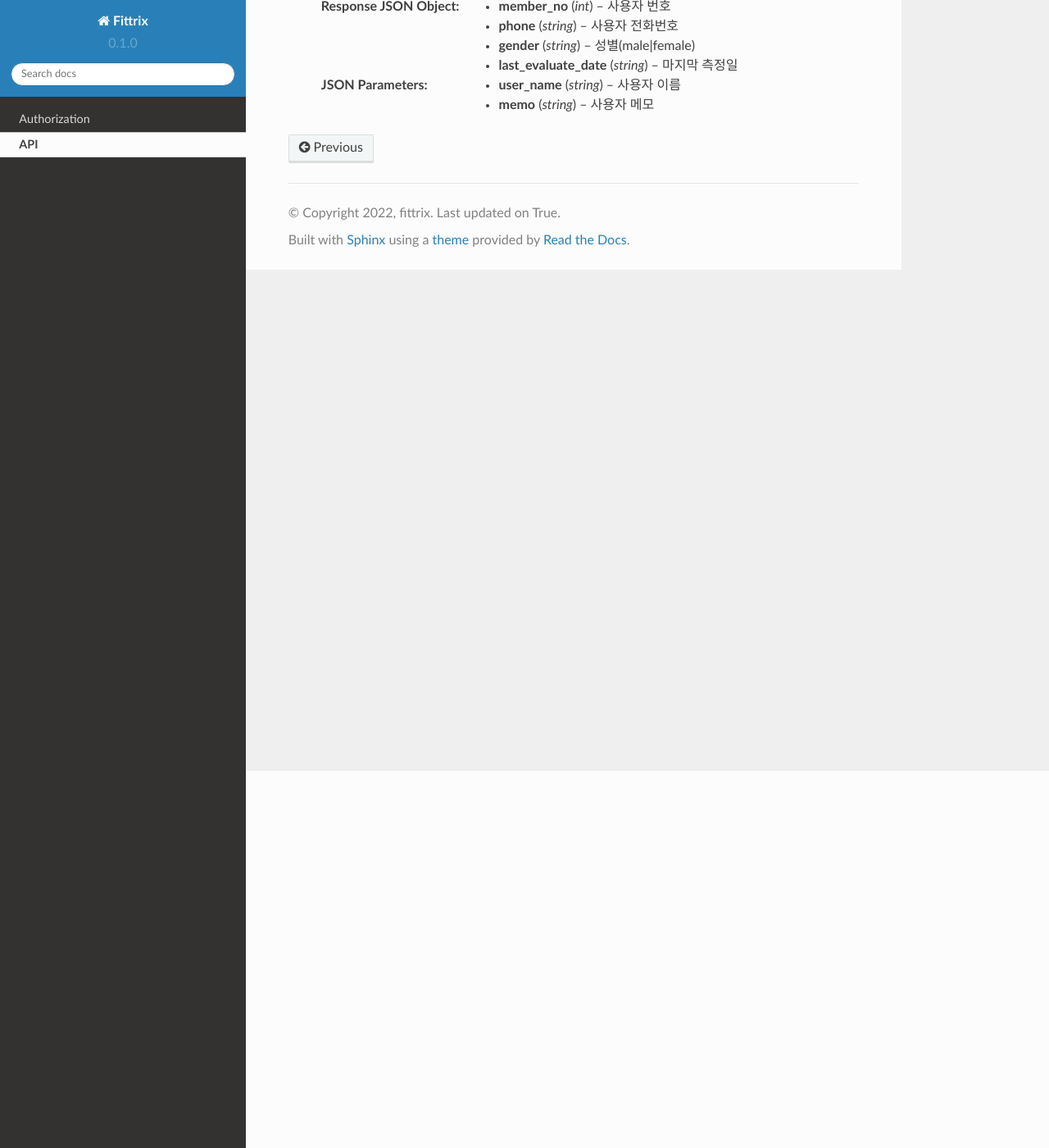
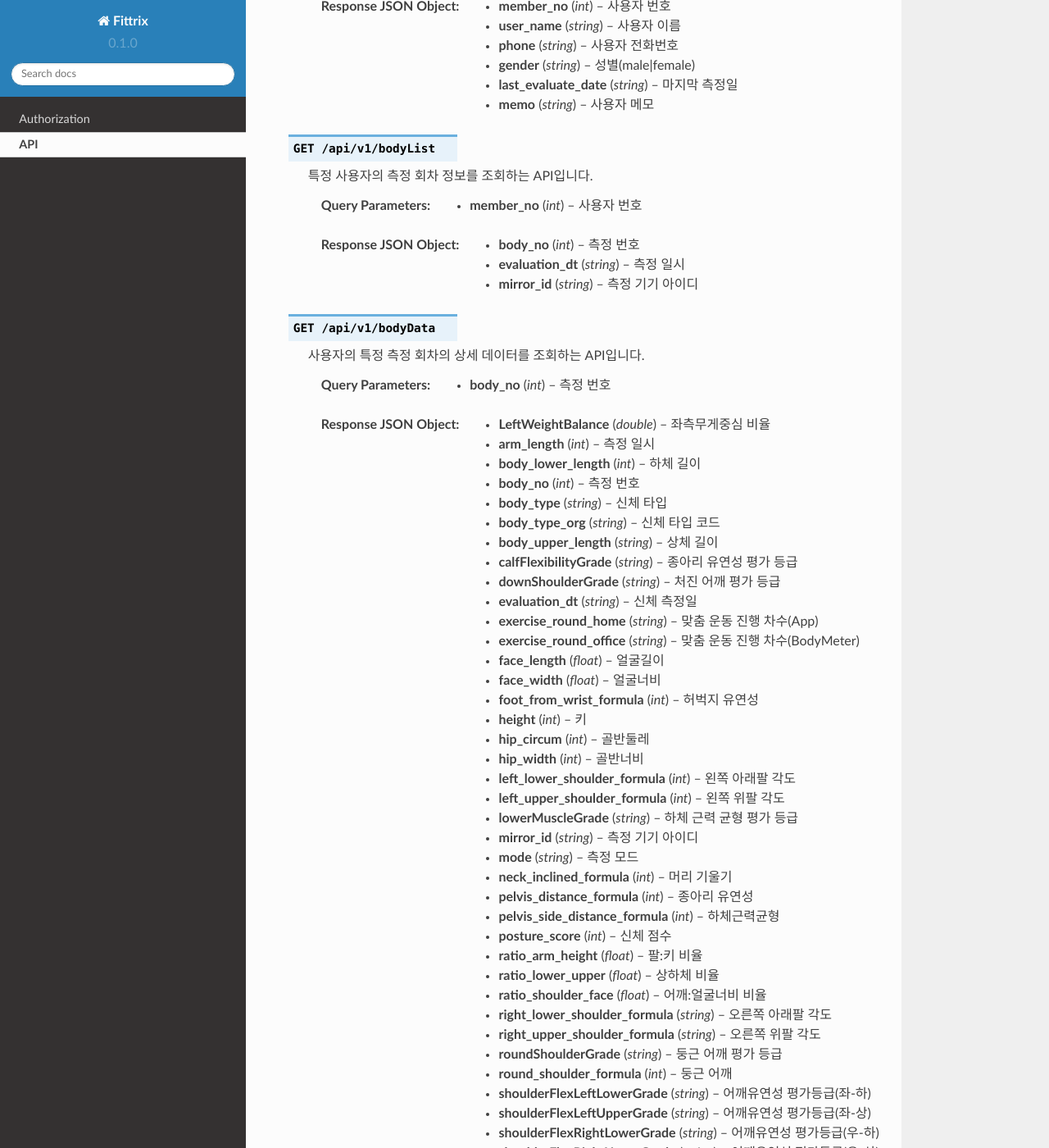
Before and after one commit to fittrix-dev/single_api, a Sphinx documentation site: the page built from docs/source/api.rst, in a window 1280 px wide and 1400 px high, scrolled down 460 px. Shown: the whole window at 82% size. Built offline with Sphinx 7.4.7 and the Read the Docs theme 2.0.0, drawn with Linux system fonts in a browser that asks for light colours; some of the changed text lies outside the part shown.

Commit message:
api 테스트 #18

```diff
--- a/docs/source/api.rst
+++ b/docs/source/api.rst
@@ -19,8 +19,108 @@ API는 인증을 통해서 JWT 토큰을 발급받은 이후에 호출이 가능
    .. Response
 
    :>json int member_no: 사용자 번호
-   :json string user_name: 사용자 이름
+   :>json string user_name: 사용자 이름
    :>json string phone: 사용자 전화번호
    :>json string gender: 성별(male|female)
    :>json string last_evaluate_date: 마지막 측정일
-   :json string memo: 사용자 메모
+   :>json string memo: 사용자 메모
+
+.. http:get:: /api/v1/bodyList
+
+   특정 사용자의 측정 회차 정보를 조회하는 API입니다.
+
+   .. Request
+
+   :query int member_no: 사용자 번호
+
+   .. Response
+
+   :>json int body_no: 측정 번호
+   :>json string evaluation_dt: 측정 일시
+   :>json string mirror_id: 측정 기기 아이디
+
+.. http:get:: /api/v1/bodyData
+
+   사용자의 특정 측정 회차의 상세 데이터를 조회하는 API입니다.
+
+   .. Request
+
+   :query int body_no: 측정 번호
+
+   .. Response
+
+   :>json double LeftWeightBalance: 좌측무게중심 비율
+   :>json int arm_length: 측정 일시
+   :>json int body_lower_length: 하체 길이
+   :>json int body_no: 측정 번호
+   :>json string body_type: 신체 타입
+   :>json string body_type_org: 신체 타입 코드
+   :>json string body_upper_length: 상체 길이
+   :>json string calfFlexibilityGrade: 종아리 유연성 평가 등급
+   :>json string downShoulderGrade: 처진 어깨 평가 등급
+   :>json string evaluation_dt: 신체 측정일
+   :>json string exercise_round_home: 맞춤 운동 진행 차수(App)
+   :>json string exercise_round_office: 맞춤 운동 진행 차수(BodyMeter)
+   :>json float face_length: 얼굴길이
+   :>json float face_width: 얼굴너비
+   :>json int foot_from_wrist_formula: 허벅지 유연성
+   :>json int height: 키
+   :>json int hip_circum: 골반둘레
+   :>json int hip_width: 골반너비
+   :>json int left_lower_shoulder_formula: 왼쪽 아래팔 각도
+   :>json int left_upper_shoulder_formula: 왼쪽 위팔 각도
+   :>json string lowerMuscleGrade: 하체 근력 균형 평가 등급
+   :>json string mirror_id: 측정 기기 아이디
+   :>json string mode: 측정 모드
+   :>json int neck_inclined_formula: 머리 기울기
+   :>json int pelvis_distance_formula: 종아리 유연성
+   :>json int pelvis_side_distance_formula: 하체근력균형
+   :>json int posture_score: 신체 점수
+   :>json float ratio_arm_height: 팔:키 비율
+   :>json float ratio_lower_upper: 상하체 비율
+   :>json float ratio_shoulder_face: 어깨:얼굴너비 비율
+   :>json string right_lower_shoulder_formula: 오른쪽 아래팔 각도
+   :>json string right_upper_shoulder_formula: 오른쪽 위팔 각도
+   :>json string roundShoulderGrade: 둥근 어깨 평가 등급
+   :>json int round_shoulder_formula: 둥근 어깨
+   :>json string shoulderFlexLeftLowerGrade: 어깨유연성 평가등급(좌-하)
+   :>json string shoulderFlexLeftUpperGrade: 어깨유연성 평가등급(좌-상)
+   :>json string shoulderFlexRightLowerGrade: 어깨유연성 평가등급(우-하)
+   :>json string shoulderFlexRightUpperGrade: 어깨유연성 평가등급(우-상)
+   :>json string shoulder_inclined_formula: 어깨 기울기
+   :>json string shoulder_width: 어깨 너비
+   :>json string spine_inclined_formula: 허리 중심
+   :>json string thighFlexibilityGrade: 허벅지 유연성 평가 등급
+   :>json string trunkStrengthGrade: 몸통 근력 평가 등급
+   :>json string turtleNeckGrade: 거북목 평가 등급
+   :>json string turtle_neck_formula: 목 기울기(앞-뒤)
+   :>json string upShoulderGrade: 솟은 어깨 평가 등급
+   :>json int upper_body_flip_formula: 코어 안정성
+   :>json string waistBackGrade: 허리 뒤쏠림 평가 등급
+   :>json string waistFrontGrade: 허리 앞쏠림 평가 등급
+   :>json int waist_circum: 허리 둘레
+   :>json int waist_width: 허리 너비
+
+.. http:get:: /api/v1/photoList
+
+   사용자의 측정 회차의 측정 이미지 리스트를 조회하는 API입니다.
+
+   .. Request
+
+   :query int body_no: 측정 번호
+
+   .. Response
+
+   :>json array path: 파일 경로 배열
+
+.. http:get:: /api/v1/photoView
+
+   사용자의 측정 회차의 측정 이미지를 조회하는 API입니다.
+
+   .. Request
+
+   :query string path: 이미지 경로
+
+   .. Response
+
+   Image Binary File
```
